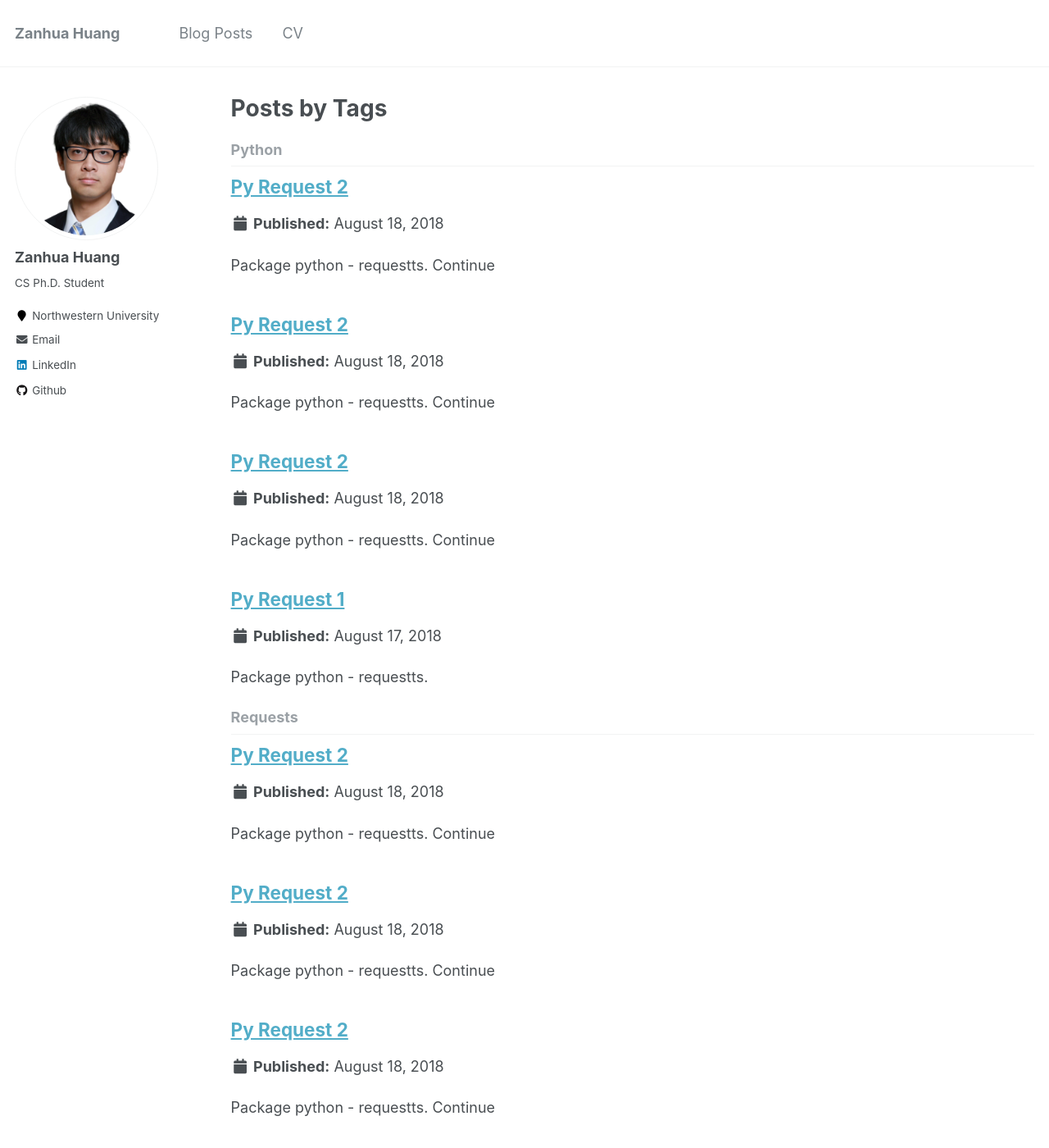
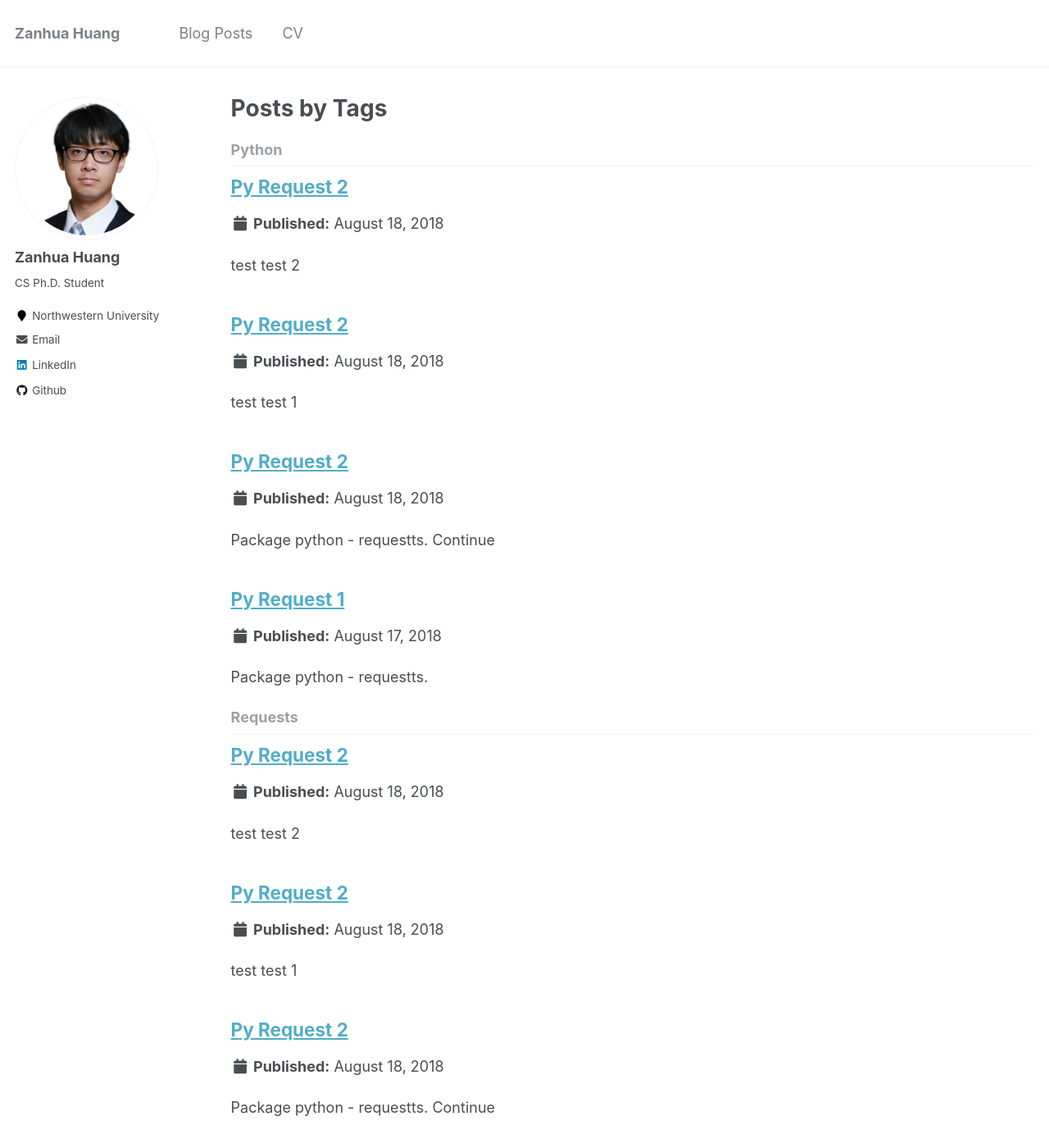
Before and after one commit to yzanhua/yzanhua.github.io, a Jekyll site: the page built from _pages/tag-archive.html, in a window 1280 px wide and 1400 px high. Shown: the whole window at 82% size. Built offline with Jekyll 4.4.1, drawn with Linux system fonts in a browser that asks for light colours; some of the changed text lies outside the part shown.

Commit message:
test link post

```diff
--- a/_posts/2018-08-18-test-1.md
+++ b/_posts/2018-08-18-test-1.md
@@ -1,13 +1,13 @@
 ---
 title: 'Py Request 2'
 date: 2018-08-18
-permalink: /posts/2018/08/Py_Requests_2/
+permalink: /posts/2018/08/test_1/
 tags:
   - Python
   - Web
   - Requests
 folders:
-  - Py_Requests
+  - Test
 ---
 
-Package python - requestts. Continue
+test test 1
--- a/_posts/2018-08-18-test-2.md
+++ b/_posts/2018-08-18-test-2.md
@@ -1,13 +1,13 @@
 ---
 title: 'Py Request 2'
 date: 2018-08-18
-permalink: /posts/2018/08/Py_Requests_2/
+permalink: /posts/2018/08/test_2/
 tags:
   - Python
   - Web
   - Requests
 folders:
-  - Py_Requests
+  - Test
 ---
 
-Package python - requestts. Continue
+test test 2
```
Also changed, not shown: _pages/postfolder-test.html (added, +19 -0 lines).
